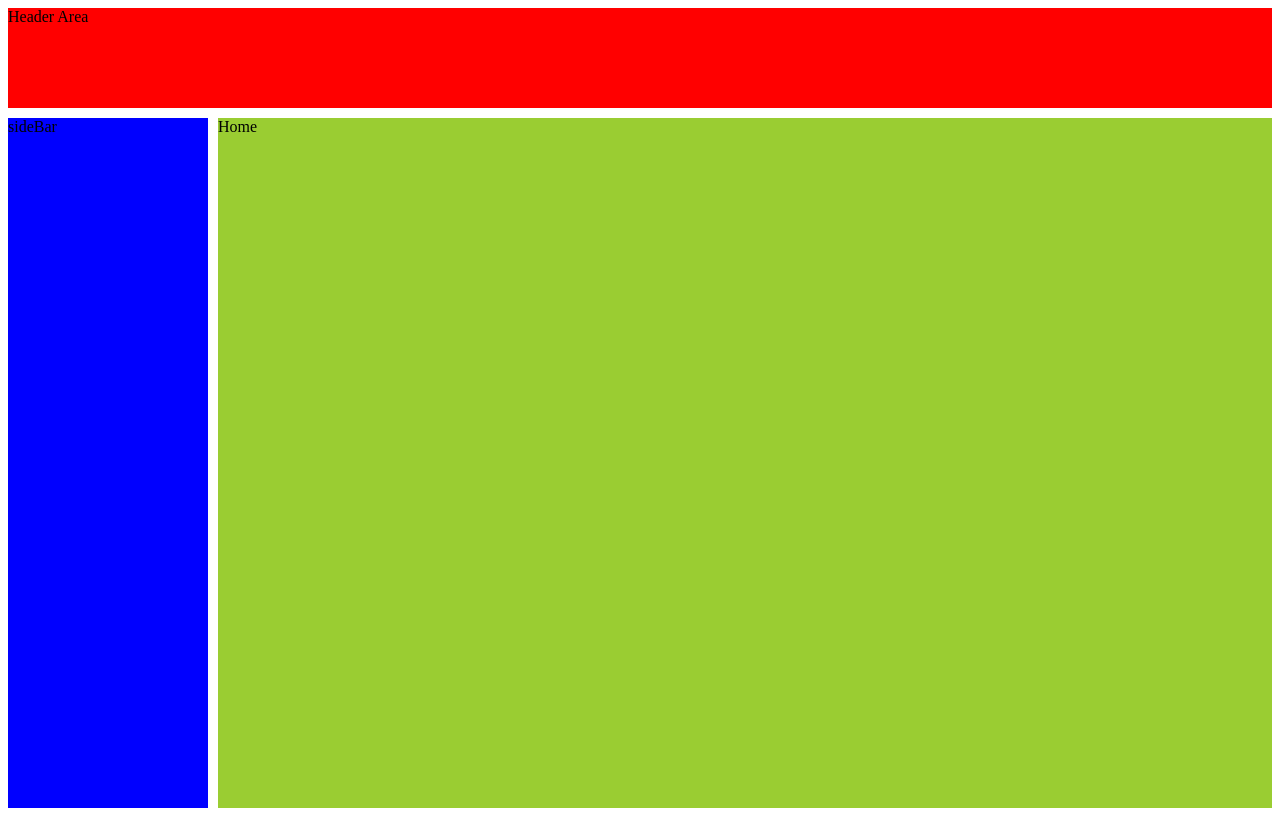
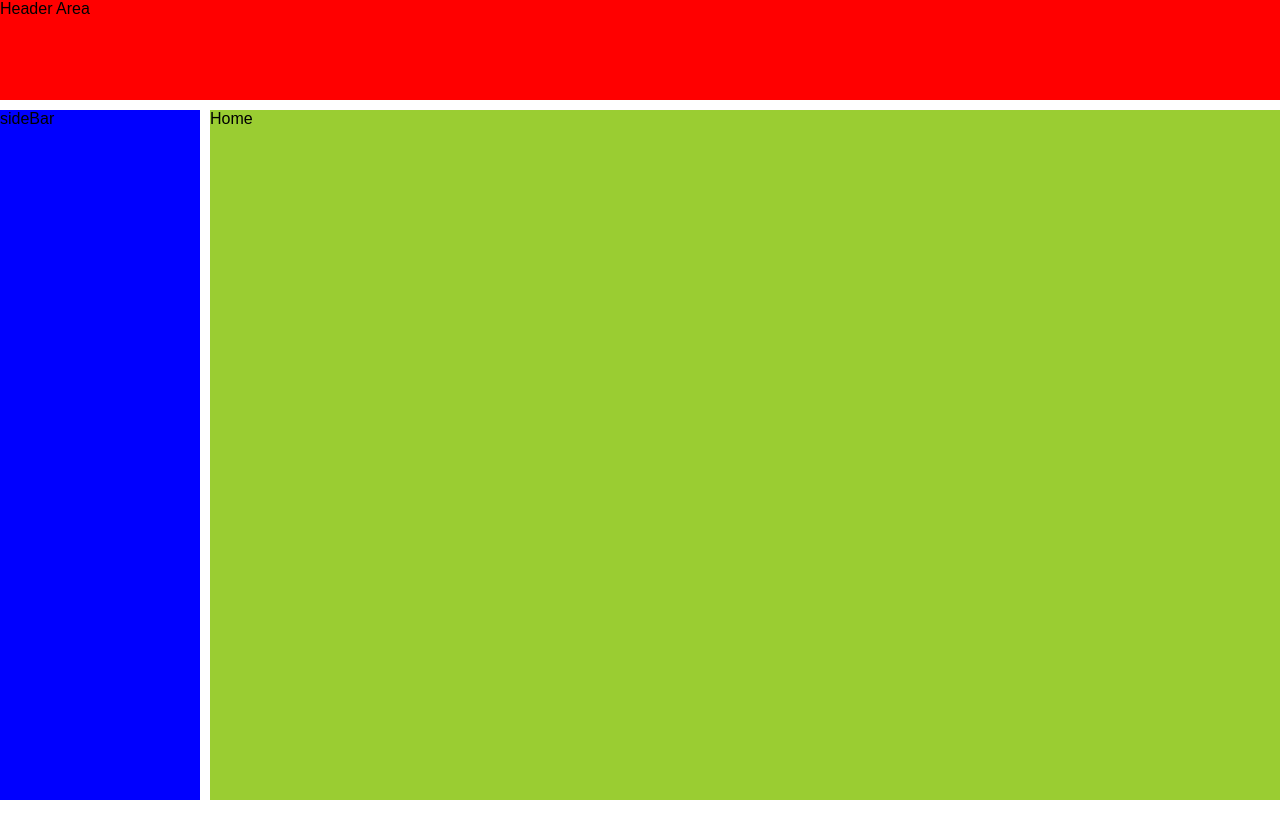
Before and after one commit to afds4567/admin-page, a React app: page / in a window 1280 px wide. Built offline with nearby package versions, Linux system fonts and the light colour scheme.

Commit message:
feat: apply global styles

```diff
--- /dev/null
+++ b/src/GlobalStyle.tsx
@@ -0,0 +1,48 @@
+import { createGlobalStyle } from 'styled-components';
+
+const GlobalStyle = createGlobalStyle`
+  html {
+    font-size: 62.5%;
+    font-family: 'Noto Sans KR', sans-serif;
+  }
+
+  body {
+    margin: 0;
+    padding: 0;
+    box-sizing: border-box;
+  }
+
+  * {
+    font-size: 1.6rem;
+    box-sizing: inherit;
+  }
+
+  a {
+    text-decoration: none;
+    color: inherit;
+  }
+
+  button {
+    border: none;
+    outline: none;
+    background-color: transparent;
+    cursor: pointer;
+  }
+
+  input {
+    border: none;
+    outline: none;
+  }
+
+  ul {
+    list-style: none;
+    padding: 0;
+    margin: 0;
+  }
+
+  h1, h2, h3, h4, h5, h6 {
+    margin: 0;
+  }
+`;
+
+export default GlobalStyle;
--- a/src/index.tsx
+++ b/src/index.tsx
@@ -1,5 +1,11 @@
 import { createRoot } from 'react-dom/client';
 import App from './App';
+import GlobalStyle from './GlobalStyle';
 
 const root = createRoot(document.getElementById('app')!);
-root.render(<App />);
+root.render(
+  <>
+    <GlobalStyle />
+    <App />
+  </>
+);
--- a/webpack.config.js
+++ b/webpack.config.js
@@ -22,7 +22,7 @@ module.exports = {
       template: './index.html'
     }),
     new CopyWebpackPlugin({
-      patterns: [{ from: './public', to: './public' }]
+      patterns: [{ from: 'public', to: 'dist' }]
     }),
     new Dotenv()
   ],
@@ -47,5 +47,5 @@ module.exports = {
         }
       }
     ]
-  },
+  }
 };
```
Also changed, not shown: public/index.html (added, +14 -0 lines).
